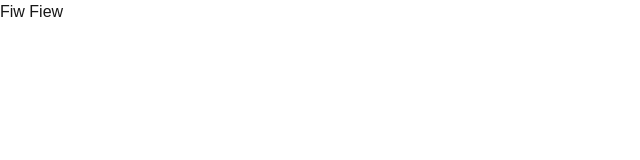
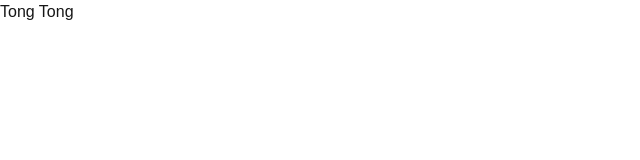
Before and after one commit to strdoffin/web045-onsite, a Next.js app: page / in a window 1280 px wide. Shown: the top 160 px of the page, without its empty margins (0-640 px from the left). Built offline with nearby package versions, Linux system fonts and the light colour scheme.

Commit message:
push na nong

```diff
--- a/src/app/page.js
+++ b/src/app/page.js
@@ -3,7 +3,7 @@ import Image from "next/image";
 export default function Home() {
     return (
     <div>
-      <h1>Fiw Fiew</h1>
+      <h1>Tong Tong</h1>
     </div>
     );
 
```
